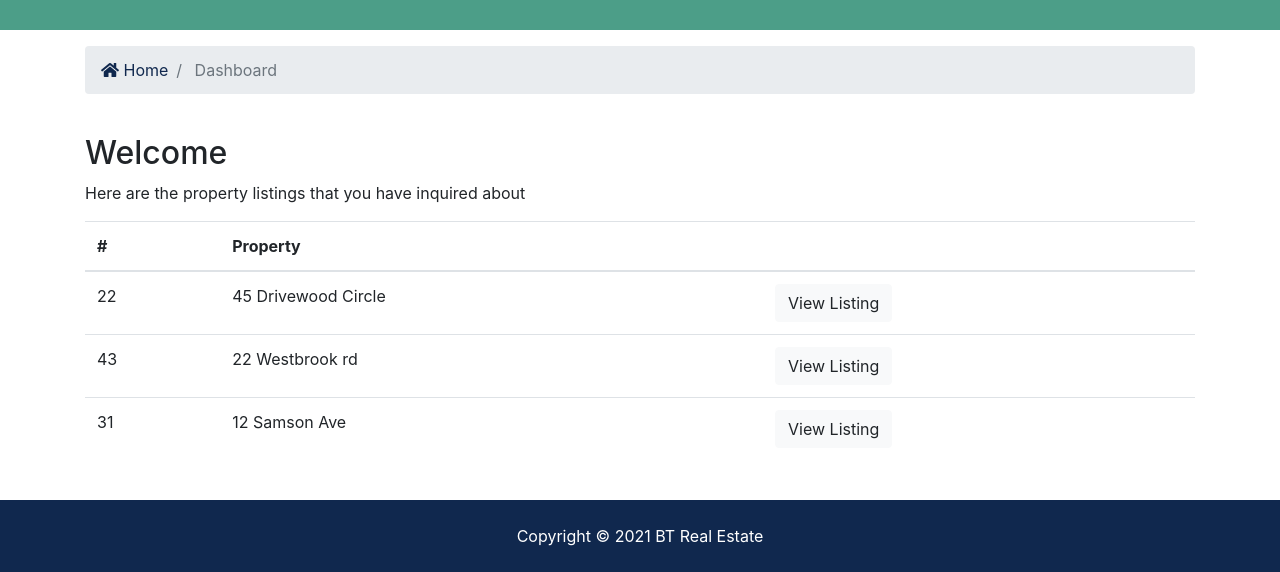
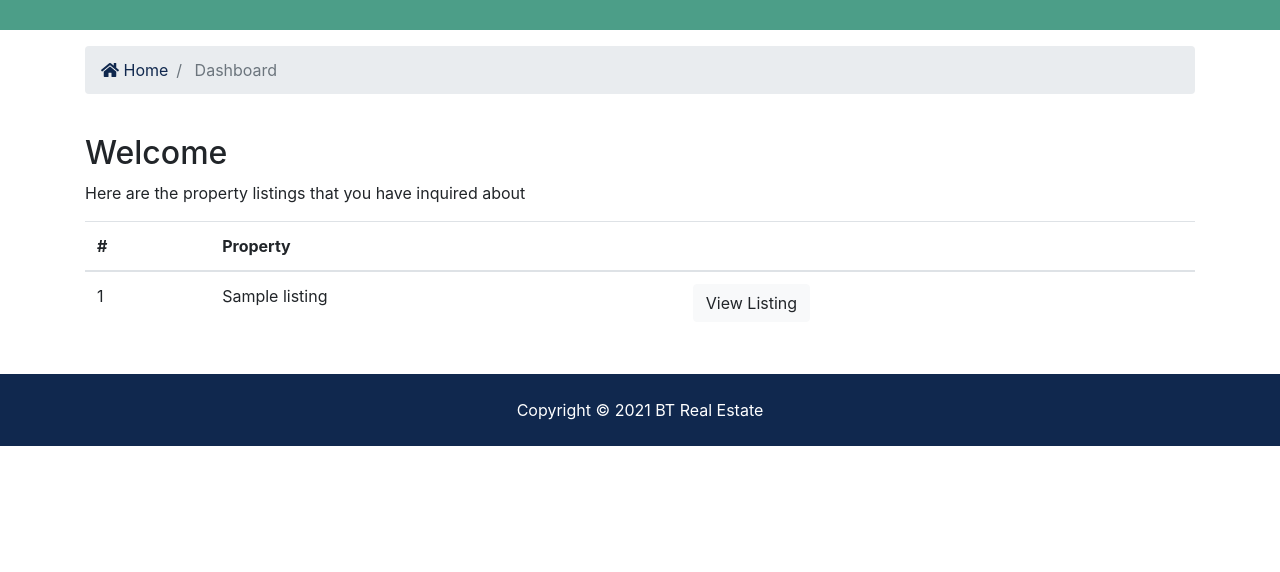
Before and after one commit to paul3bin/real-estate-website-clone, a Django app: template templates/accounts/dashboard.html in a window 1280 px wide. Shown: the part 315-887 px from the top of the page. After the commit the page ends 761 px from the top, so only its background shows below. Run offline with Django 3.2, Linux system fonts and the light colour scheme; the template is opened without the code that fills it: most values are stand-ins (such as "Sample title", 1, 10 or a date in 2020); some libraries are stand-ins or nearby versions.

Commit message:
Update dashboard.html

```diff
--- a/templates/accounts/dashboard.html
+++ b/templates/accounts/dashboard.html
@@ -35,6 +35,7 @@
       <div class="row">
         <div class="col-md-12">
           <h2 style="text-transform:capitalize">Welcome {{user.username}}</h2>
+          {% if contacts %}
             <p>Here are the property listings that you have inquired about</p>
             <table class="table">
               <thead>
@@ -45,29 +46,20 @@
                 </tr>
               </thead>
               <tbody>
+                {% for contact in contacts %}
                   <tr>
-                <td>22</td>
-                <td>45 Drivewood Circle</td>
+                    <td>{{contact.id}}</td>
+                    <td>{{contact.listing}}</td>
                     <td>
-                  <a class="btn btn-light" href="#">View Listing</a>
+                      <a class="btn btn-light" href="{% url 'listing' contact.listing_id %}">View Listing</a>
                     </td>
                   </tr>
-              <tr>
-                <td>43</td>
-                <td>22 Westbrook rd</td>
-                <td>
-                  <a class="btn btn-light" href="#">View Listing</a>
-                </td>
-              </tr>
-              <tr>
-                <td>31</td>
-                <td>12 Samson Ave</td>
-                <td>
-                  <a class="btn btn-light" href="#">View Listing</a>
-                </td>
-              </tr>
+                {% endfor %}
               </tbody>
             </table>
+          {% else %}
+            <p>You have not made any inquiries</p>
+          {% endif %}
         </div>
       </div>
     </div>
```
Lines whose indentation alone changed are shown as unchanged.
